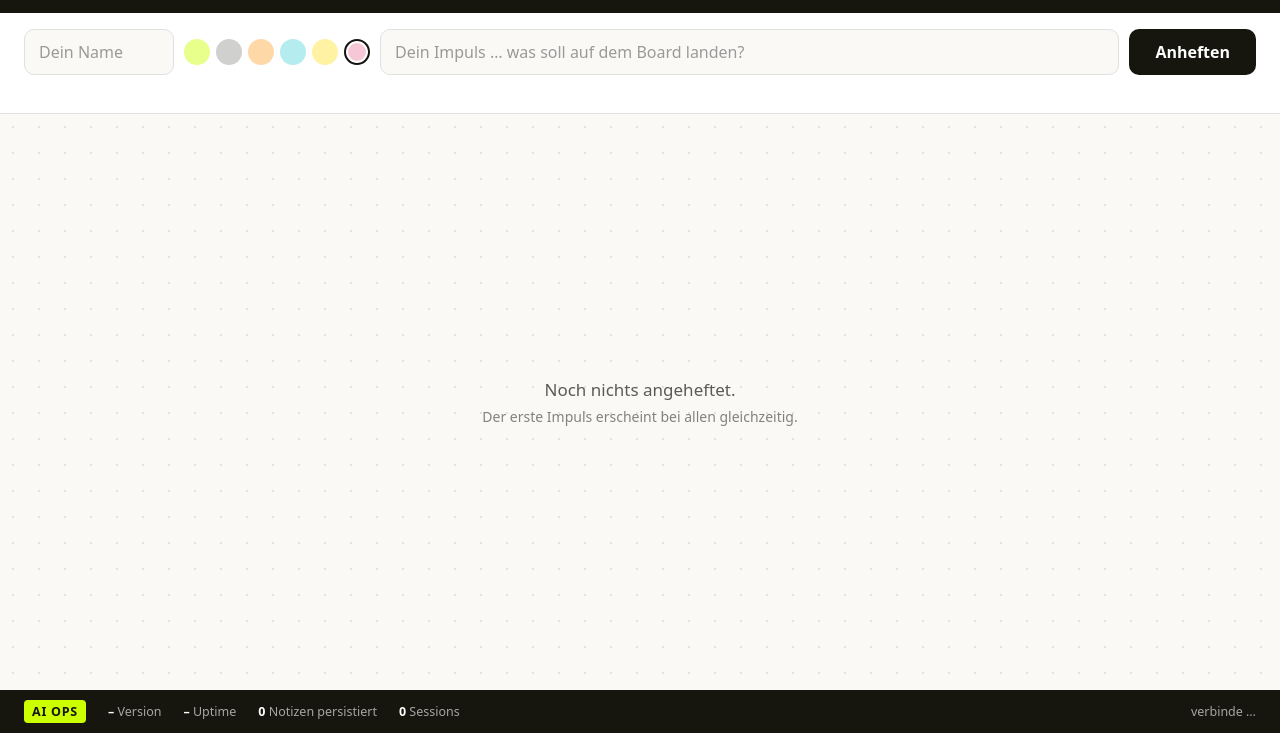
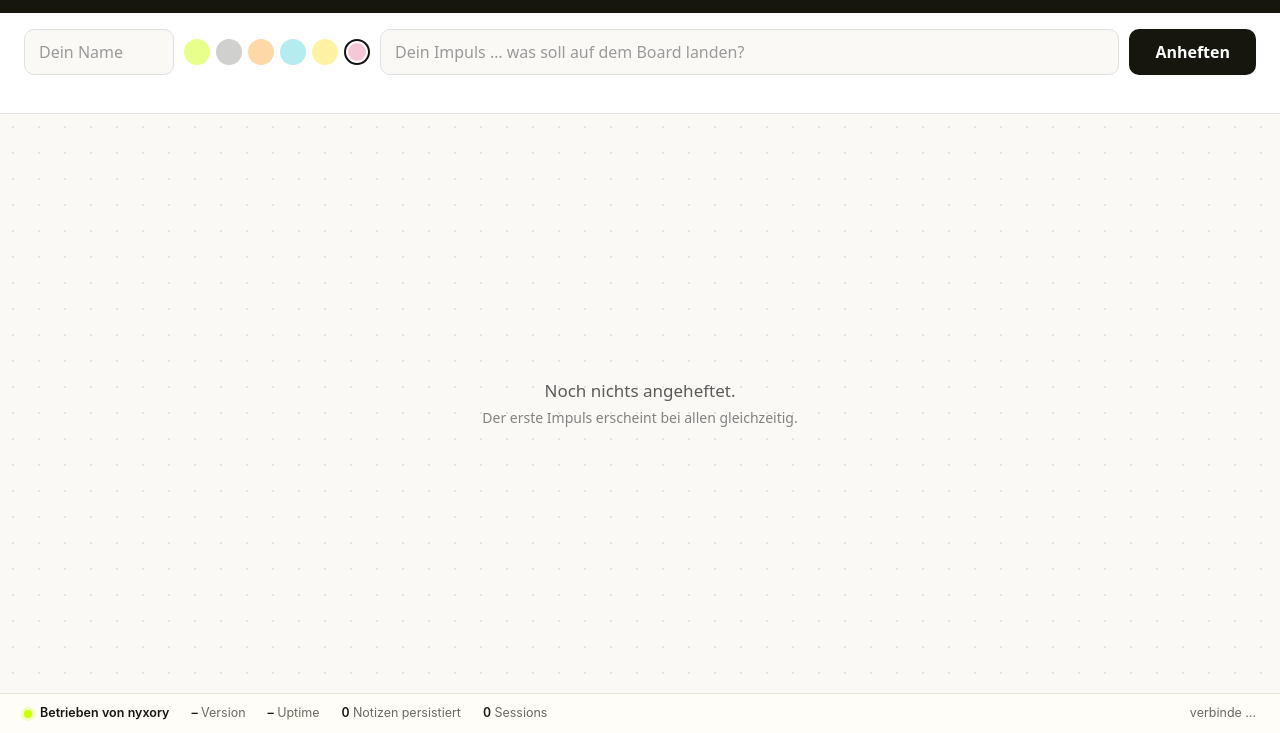
Before and after one commit to nyxory/nyxory-board-demo, a website: page public/index.html in a window 1280 px wide. Shown: the part 67-800 px from the top of the page. Drawn offline with Linux system fonts and the light colour scheme; no server answers.

Commit message:
Statusleiste unten im nyxory-Look: hell, Haarlinie, „Betrieben von nyxory“, unabhängig vom Firmen-Theme

```diff
--- a/public/app.js
+++ b/public/app.js
@@ -191,7 +191,7 @@ function praesenzSetzen(zahl) {
 function verbindungsstatus(live) {
   $('puls').classList.toggle('live', live);
   const s = $('ops-status');
-  s.textContent = live ? 'SSE verbunden' : 'Verbindung verloren — verbinde neu …';
+  s.textContent = live ? 'live verbunden' : 'Verbindung verloren — verbinde neu …';
   s.classList.toggle('live', live);
   s.classList.toggle('tot', !live);
 }
--- a/public/index.html
+++ b/public/index.html
@@ -62,7 +62,7 @@
     </main>
 
     <footer class="ops" id="ops">
-      <span class="ops-marke">AI Ops</span>
+      <span class="ops-marke">Betrieben von nyxory</span>
       <span class="ops-wert"><b id="ops-version">–</b> Version</span>
       <span class="ops-wert"><b id="ops-laufzeit">–</b> Uptime</span>
       <span class="ops-wert"><b id="ops-notizen">0</b> Notizen persistiert</span>
--- a/public/style.css
+++ b/public/style.css
@@ -378,37 +378,61 @@ body {
   gap: 22px;
   flex-wrap: wrap;
   padding: 10px 24px;
-  background: var(--nyxory-dark);
-  color: rgba(255, 255, 255, 0.62);
+  background: #fffdf8;
+  border-top: 1px solid #e6e3da;
+  color: #6b6a60;
+  font-family: Inter, system-ui, -apple-system, "Segoe UI", Roboto, sans-serif;
   font-size: 12.5px;
+  font-weight: 400;
+  line-height: 1.5;
   font-variant-numeric: tabular-nums;
 }
 
 .ops-marke {
-  font-weight: 900;
-  letter-spacing: 0.06em;
-  text-transform: uppercase;
-  color: var(--nyxory-dark);
-  background: var(--nyxory-acid);
-  padding: 3px 8px;
-  border-radius: 4px;
+  display: inline-flex;
+  align-items: center;
+  gap: 8px;
+  color: #16160f;
+  font-weight: 600;
+}
+
+.ops-marke::before {
+  content: "";
+  width: 8px;
+  height: 8px;
+  flex-shrink: 0;
+  border-radius: 50%;
+  background: #ccff00;
+  box-shadow: 0 0 0 3px rgba(204, 255, 0, 0.25);
 }
 
 .ops-wert b {
-  color: #fff;
-  font-weight: 700;
+  color: #16160f;
+  font-weight: 600;
 }
 
 .ops-status {
+  display: inline-flex;
+  align-items: center;
+  gap: 8px;
   margin-left: auto;
 }
 
 .ops-status.live {
-  color: var(--nyxory-acid);
+  color: #7e9c00;
+}
+
+.ops-status.live::before {
+  content: "";
+  width: 8px;
+  height: 8px;
+  flex-shrink: 0;
+  border-radius: 50%;
+  background: #ccff00;
 }
 
 .ops-status.tot {
-  color: #ff9c5c;
+  color: #b45309;
 }
 
 @media (max-width: 720px) {
```
